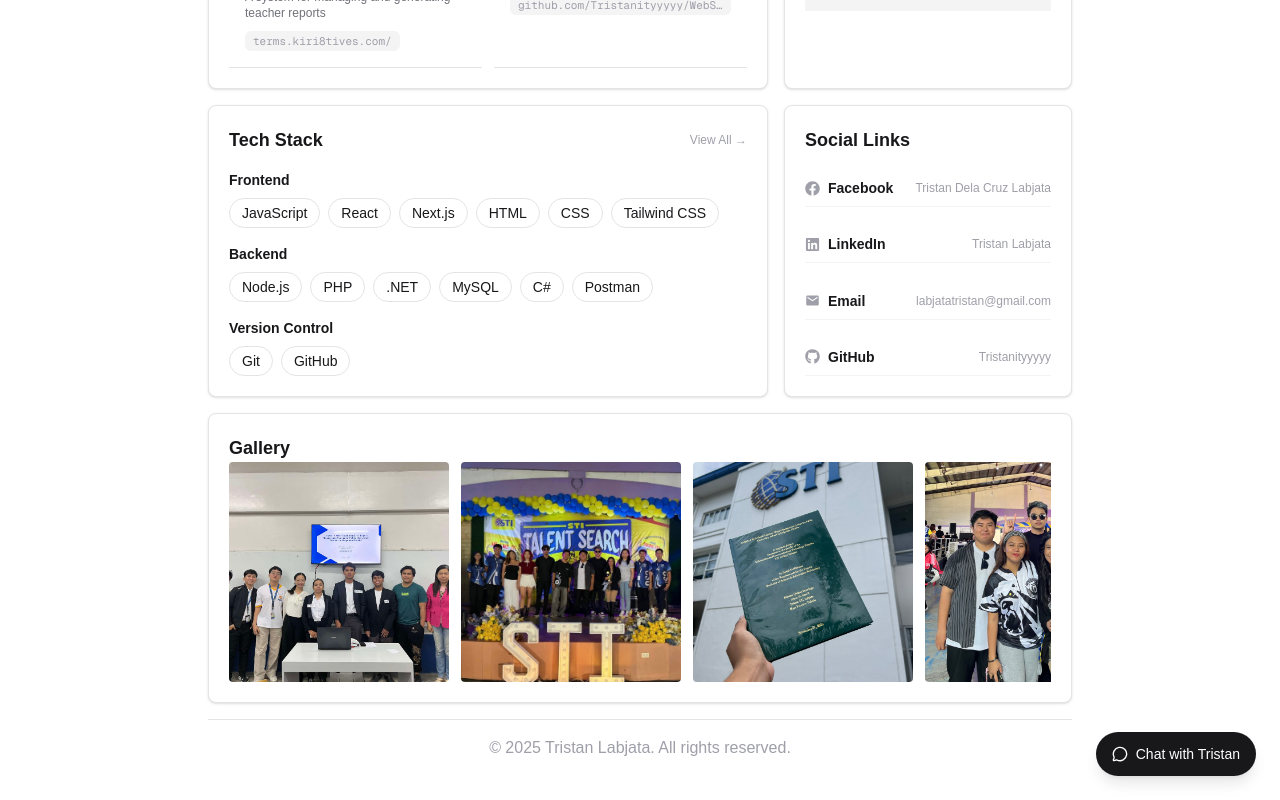
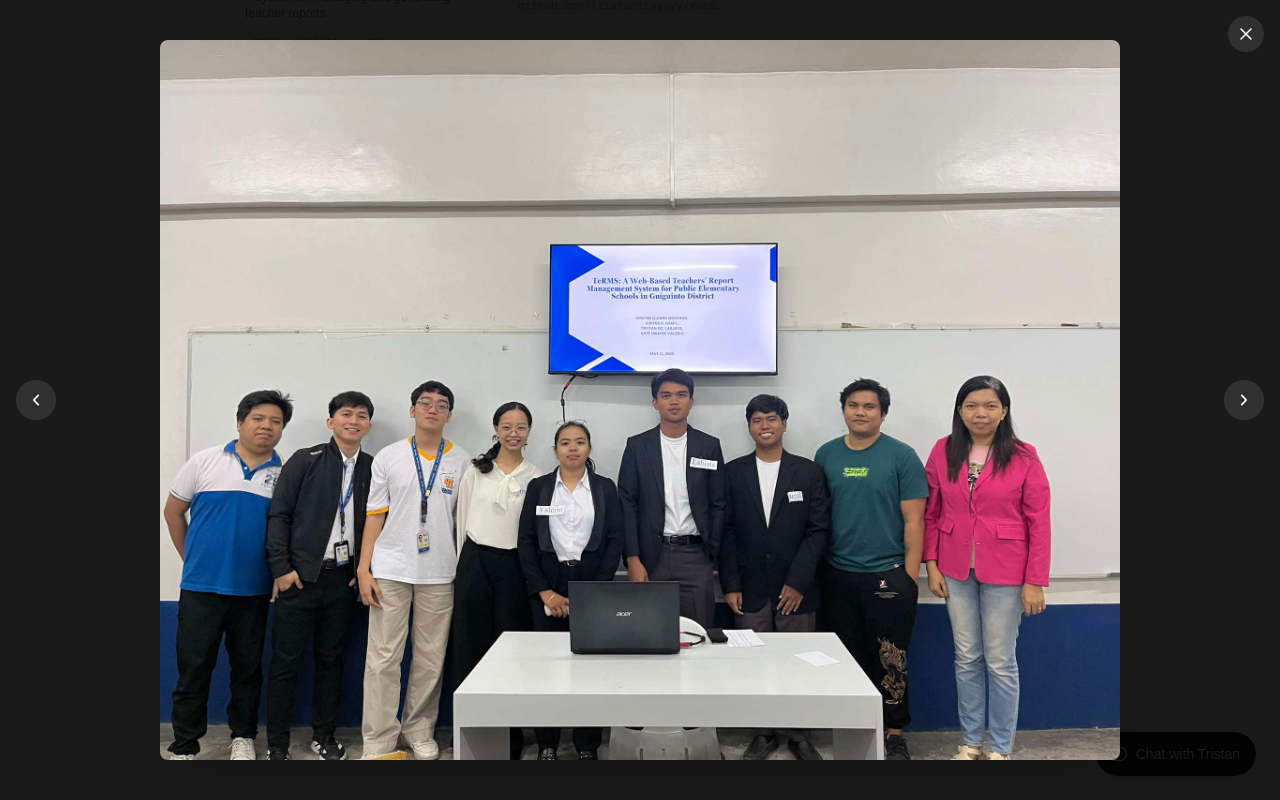
Before and after one commit to Tristanityyyyy/Portfolio, a Next.js app: page / in a window 1280 px wide. Both pictures are taken after a click on the element 339 px from the left and 1550 px from the top of the page. Shown: the part 978-1778 px from the top of the page. Built offline with nearby package versions, Linux system fonts and the light colour scheme.

Commit message:
feat: photo viewing like messenger on the gallry part

```diff
--- a/src/app/globals.css
+++ b/src/app/globals.css
@@ -39,3 +39,13 @@ body {
 .animate-pulse-once {
   animation: pulse-once 1.2s ease-out 0.8s 1;
 }
+
+@keyframes fadeIn {
+  from { opacity: 0; }
+  to   { opacity: 1; }
+}
+
+@keyframes scaleIn {
+  from { transform: scale(0.92); opacity: 0; }
+  to   { transform: scale(1);    opacity: 1; }
+}
--- a/src/components/Gallery.tsx
+++ b/src/components/Gallery.tsx
@@ -1,6 +1,7 @@
 // src/components/Gallery.tsx
 "use client";
-import { useRef, useState } from "react";
+import { useRef, useState, useEffect } from "react";
+import { createPortal } from "react-dom";
 import Card from "@/components/ui/Card";
 
 const images = [
@@ -20,6 +21,7 @@ const images = [
 export default function Gallery() {
   const scrollRef = useRef<HTMLDivElement>(null);
   const [hoveredIndex, setHoveredIndex] = useState<number | null>(null);
+  const [lightbox, setLightbox] = useState<number | null>(null);
 
   const scroll = (direction: "left" | "right") => {
     if (!scrollRef.current) return;
@@ -30,7 +32,73 @@ export default function Gallery() {
     });
   };
 
+  useEffect(() => {
+    const onKey = (e: KeyboardEvent) => {
+      if (lightbox === null) return;
+      if (e.key === "Escape") setLightbox(null);
+      if (e.key === "ArrowRight") setLightbox((i) => (i! + 1) % images.length);
+      if (e.key === "ArrowLeft") setLightbox((i) => (i! - 1 + images.length) % images.length);
+    };
+    window.addEventListener("keydown", onKey);
+    return () => window.removeEventListener("keydown", onKey);
+  }, [lightbox]);
+
+  useEffect(() => {
+    document.body.style.overflow = lightbox !== null ? "hidden" : "";
+    return () => { document.body.style.overflow = ""; };
+  }, [lightbox]);
+
+  const lightboxModal = lightbox !== null && (
+    <div
+      onClick={() => setLightbox(null)}
+      className="fixed inset-0 z-[9999] bg-black/90 flex items-center justify-center px-4"
+    >
+      {/* Prev */}
+      <button
+        onClick={(e) => { e.stopPropagation(); setLightbox((lightbox - 1 + images.length) % images.length); }}
+        className="absolute left-3 sm:left-4 top-1/2 -translate-y-1/2 w-9 h-9 sm:w-10 sm:h-10 flex items-center justify-center
+          rounded-full bg-white/10 hover:bg-white/20 text-white transition-colors"
+      >
+        <svg width="16" height="16" viewBox="0 0 14 14" fill="none">
+          <path d="M9 3L5 7l4 4" stroke="currentColor" strokeWidth="1.5" strokeLinecap="round" strokeLinejoin="round" />
+        </svg>
+      </button>
+
+      {/* Image */}
+      <img
+        src={images[lightbox].src}
+        alt={images[lightbox].alt}
+        onClick={(e) => e.stopPropagation()}
+        className="max-w-[85vw] max-h-[80vh] sm:max-w-[90vw] sm:max-h-[90vh] rounded-lg object-contain shadow-2xl"
+      />
+
+      {/* Next */}
+      <button
+        onClick={(e) => { e.stopPropagation(); setLightbox((lightbox + 1) % images.length); }}
+        className="absolute right-3 sm:right-4 top-1/2 -translate-y-1/2 w-9 h-9 sm:w-10 sm:h-10 flex items-center justify-center
+          rounded-full bg-white/10 hover:bg-white/20 text-white transition-colors"
+      >
+        <svg width="16" height="16" viewBox="0 0 14 14" fill="none">
+          <path d="M5 3l4 4-4 4" stroke="currentColor" strokeWidth="1.5" strokeLinecap="round" strokeLinejoin="round" />
+        </svg>
+      </button>
+
+      {/* Close */}
+      <button
+        onClick={() => setLightbox(null)}
+        className="absolute top-4 right-4 w-9 h-9 flex items-center justify-center
+          rounded-full bg-white/10 hover:bg-white/20 text-white transition-colors"
+      >
+        <svg width="14" height="14" viewBox="0 0 14 14" fill="none">
+          <path d="M2 2l10 10M12 2L2 12" stroke="currentColor" strokeWidth="1.5" strokeLinecap="round" />
+        </svg>
+      </button>
+
+    </div>
+  );
+
   return (
+    <>
     <Card className="p-5">
       <h2 className="text-lg font-bold text-zinc-900 dark:text-zinc-100">Gallery</h2>
 
@@ -60,6 +128,7 @@ export default function Gallery() {
               key={index}
               onMouseEnter={() => setHoveredIndex(index)}
               onMouseLeave={() => setHoveredIndex(null)}
+              onClick={() => setLightbox(index)}
               className="shrink-0 overflow-hidden rounded-sm cursor-pointer"
               style={{ width: 220, height: 220 }}
             >
@@ -88,5 +157,8 @@ export default function Gallery() {
         </button>
       </div>
     </Card>
+
+    {typeof document !== "undefined" && createPortal(lightboxModal, document.body)}
+    </>
   );
 }
```
